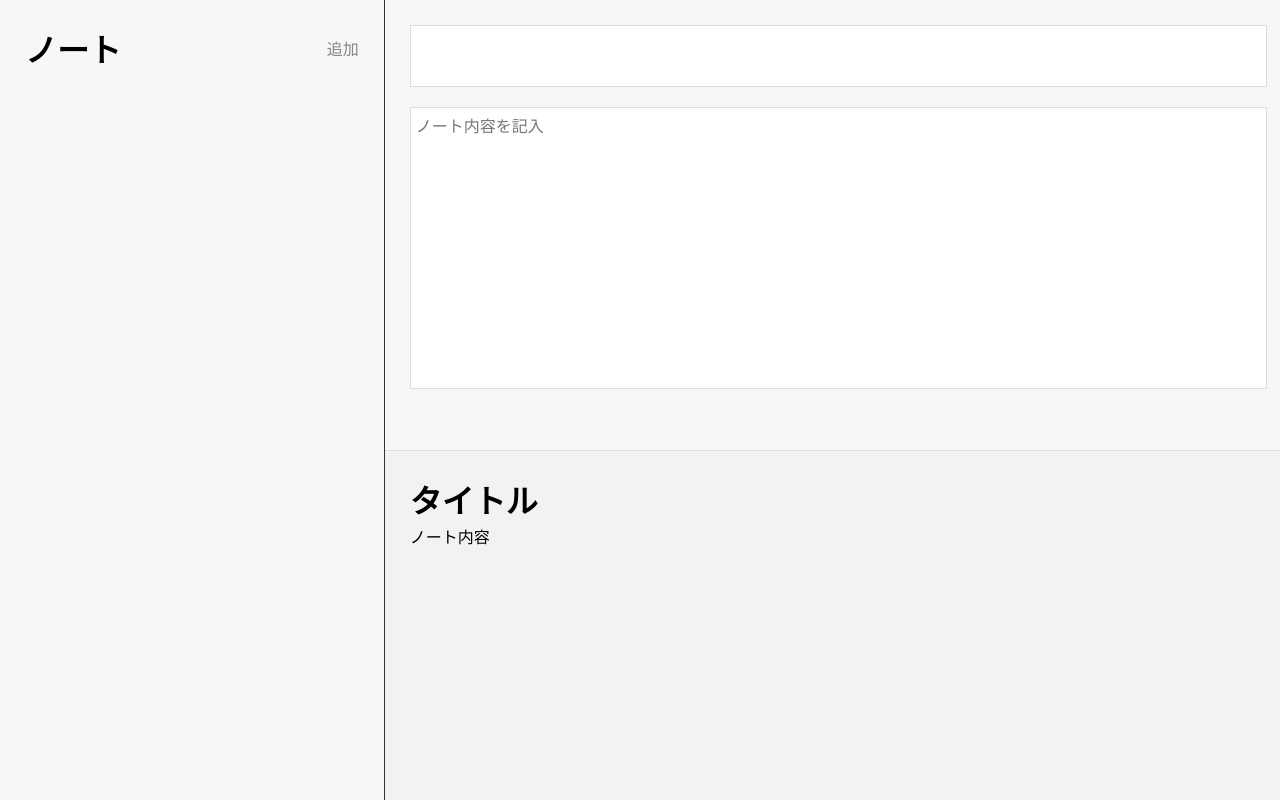
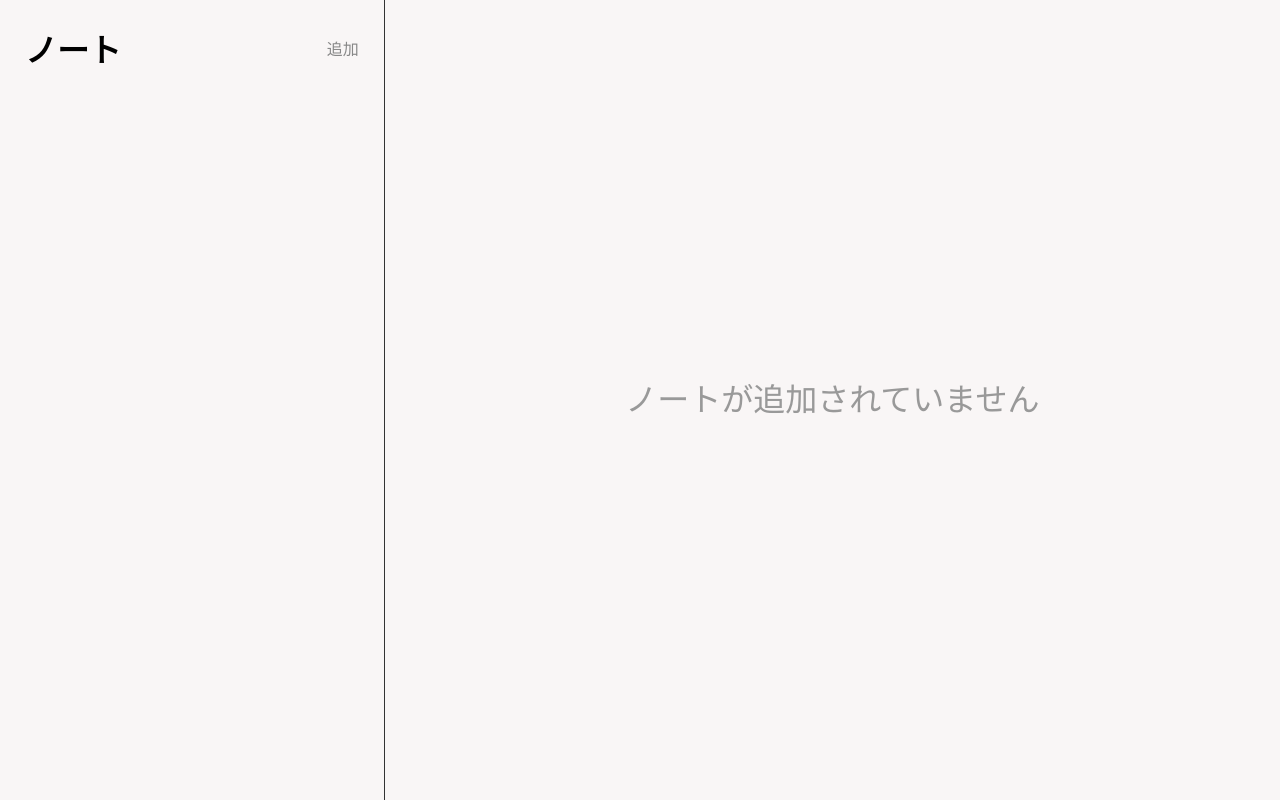
Before and after one commit to ks415/noteapp-with-react, a React (Vite) app: page / in a window 1280 px wide. Built offline with nearby package versions, Linux system fonts and the light colour scheme.

Commit message:
preview機能の実装

```diff
--- a/src/App.jsx
+++ b/src/App.jsx
@@ -26,6 +26,10 @@
     setNotes(filterNotes);
   };
 
+  const getActiveNote = () => {
+    return notes.find((note) => note.id === activeNote);
+  };
+
   return (
     <div className="App">
       <Sidebar
@@ -35,7 +39,7 @@
         activeNote={activeNote}
         setActiveNote={setActiveNote}
       />
-      <Main />
+      <Main activeNote={getActiveNote()} />
     </div>
   );
 }
--- a/src/components/Main.css
+++ b/src/components/Main.css
@@ -44,3 +44,12 @@
   padding: 0 25px 25px;
   line-height: 2rem;
 }
+
+.no-active-note {
+  width: 70%;
+  height: 100vh;
+  line-height: 100vh;
+  text-align: center;
+  font-size: 2rem;
+  color: #999;
+}
--- a/src/components/Main.jsx
+++ b/src/components/Main.jsx
@@ -1,7 +1,11 @@
 import React from "react";
 import "./Main.css";
 
-const Main = () => {
+const Main = ({ activeNote }) => {
+  if (!activeNote) {
+    return <div className="no-active-note">ノートが追加されていません</div>;
+  }
+
   return (
     <div className="app-main">
       <div className="app-main-note-edit">
@@ -9,8 +13,8 @@
         <textarea id="" placeholder="ノート内容を記入"></textarea>
       </div>
       <div className="app-main-note-preview">
-        <h1 className="preview-title">タイトル</h1>
-        <div className="markdown-preview">ノート内容</div>
+        <h1 className="preview-title">{activeNote.title}</h1>
+        <div className="markdown-preview">{activeNote.content}</div>
       </div>
     </div>
   );
```
